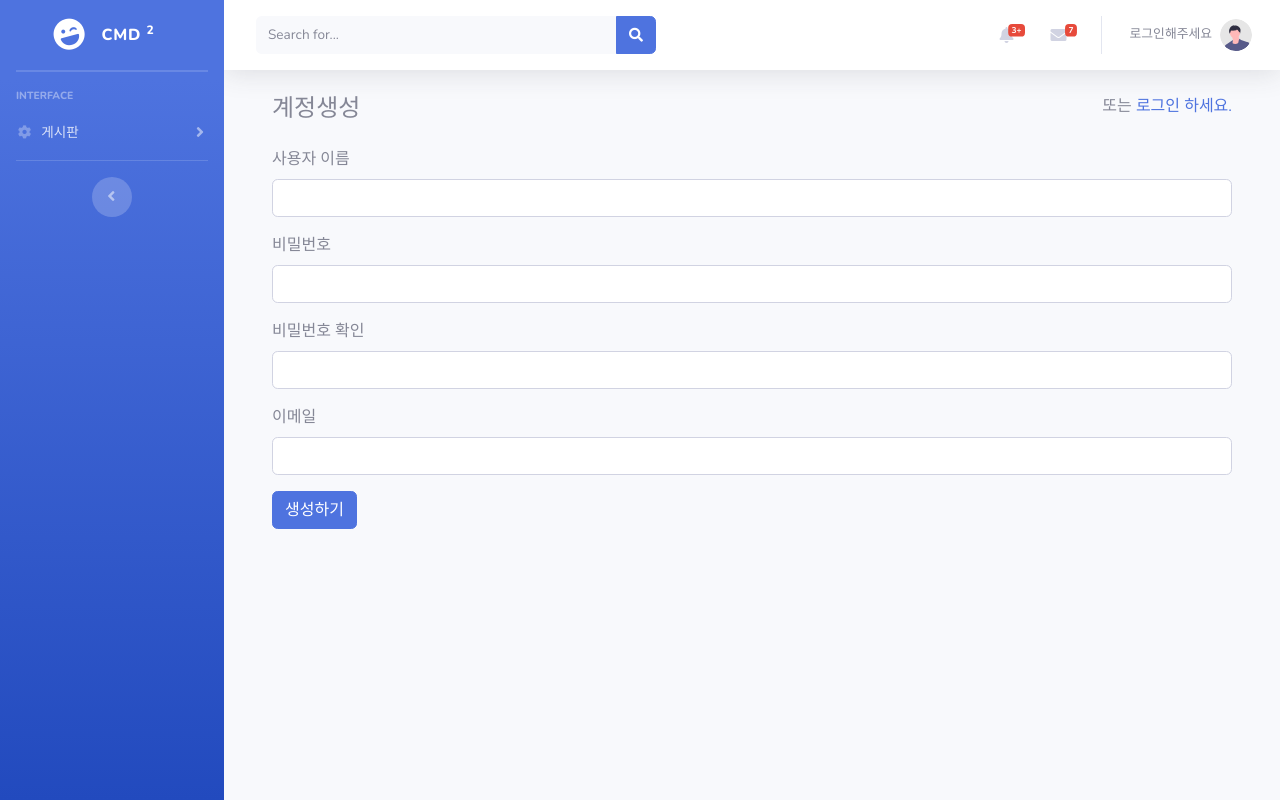
After one commit to LeeJongAnn/capstone_CMD, a Django app: page /common/signup/ in a window 1280 px wide. The commit adds this page. Run offline with Django 3.2, Linux system fonts and the light colour scheme; some libraries are stand-ins or nearby versions.

Commit message:
ignore 업데이트 그리고 회원가입 추가 및 회원가입 사이트 추가

```diff
--- a/Write/forms.py
+++ b/Write/forms.py
@@ -1,5 +1,7 @@
 from django import forms
 from .models import Write,Answer
+from django.contrib.auth.forms import UserCreationForm
+from django.contrib.auth.models import User
 
 
 class QuestionForm(forms.ModelForm):
@@ -20,3 +22,10 @@ class AnswerForm(forms.ModelForm):
         labels = {
             'content':'답변내용',
         }
+
+class UserForm(UserCreationForm):
+    email = forms.EmailField(label="이메일")
+
+    class Meta:
+        model = User
+        fields = ("username", "email")
--- a/common/urls.py
+++ b/common/urls.py
@@ -10,5 +10,5 @@ urlpatterns = [
 
     path('login/',views.login ,name= 'login'),
     path('logout/', views.logout, name='logout'),
-
+    path('signup/', views.signup, name='signup'),
 ]
--- a/common/views.py
+++ b/common/views.py
@@ -1,7 +1,9 @@
 from django.shortcuts import render,redirect
 from django.contrib import auth
 # Create your views here.
-
+from django.contrib.auth import authenticate, login
+from django.shortcuts import render, redirect
+from Write.forms import UserForm
 
 def login(request):
 
@@ -23,3 +25,18 @@ def login(request):
 def logout(request):
     auth.logout(request)
     return redirect('index')
+
+
+def signup(request):
+    if request.method == "POST":
+        form = UserForm(request.POST)
+        if form.is_valid():
+            form.save()
+            username = form.cleaned_data.get('username')
+            raw_password = form.cleaned_data.get('password1')
+            user = authenticate(username=username, password=raw_password)
+            login(request, user)
+            return redirect('index')
+    else:
+        form = UserForm()
+    return render(request, 'common/signup.html', {'form': form})
--- a/templates/base.html
+++ b/templates/base.html
@@ -363,9 +363,12 @@
                         <div class="dropdown-menu dropdown-menu-right shadow animated--grow-in"
                              aria-labelledby="userDropdown">
                             <a class="dropdown-item" href={% url 'common:login' %}>
-                                <i class="fas fa-user fa-sm fa-fw mr-2 text-gray-400"></i>
-                                Login
+                                <i class="fas fa-user fa-sm fa-fw mr-2 text-gray-400">Login</i>
+                                  <div class="dropdown-divider"></div>
+                                 <a href="{% url 'common:signup' %}">혹은 계정을 만드세요.</a>
                             </a>
+
+
                             {#                            <a class="dropdown-item" href="#">#}
                             {#                                <i class="fas fa-cogs fa-sm fa-fw mr-2 text-gray-400"></i>#}
                             {#                                Settings#}
--- /dev/null
+++ b/templates/common/signup.html
@@ -0,0 +1,38 @@
+{% extends "base.html" %}
+{% block content %}
+<div class="container my-3">
+    <div class="row my-3">
+        <div class="col-4">
+            <h4>계정생성</h4>
+        </div>
+        <div class="col-8 text-right">
+            <span>또는 <a href="{% url 'common:login' %}">로그인 하세요.</a></span>
+        </div>
+    </div>
+    <form method="post" class="post-form">
+        {% csrf_token %}
+        {% include "form_errors.html" %}
+        <div class="form-group">
+            <label for="username">사용자 이름</label>
+            <input type="text" class="form-control" name="username" id="username"
+                   value="{{ form.username.value|default_if_none:'' }}">
+        </div>
+        <div class="form-group">
+            <label for="password1">비밀번호</label>
+            <input type="password" class="form-control" name="password1" id="password1"
+                   value="{{ form.password1.value|default_if_none:'' }}">
+        </div>
+        <div class="form-group">
+            <label for="password2">비밀번호 확인</label>
+            <input type="password" class="form-control" name="password2" id="password2"
+                   value="{{ form.password2.value|default_if_none:'' }}">
+        </div>
+        <div class="form-group">
+            <label for="email">이메일</label>
+            <input type="text" class="form-control" name="email" id="email"
+                   value="{{ form.email.value|default_if_none:'' }}">
+        </div>
+        <a href={% url 'index' %} button type="submit" class="btn btn-primary">생성하기</a></button>
+    </form>
+</div>
+{% endblock %}
```
Also changed, not shown: db.sqlite3, 1 other file.
